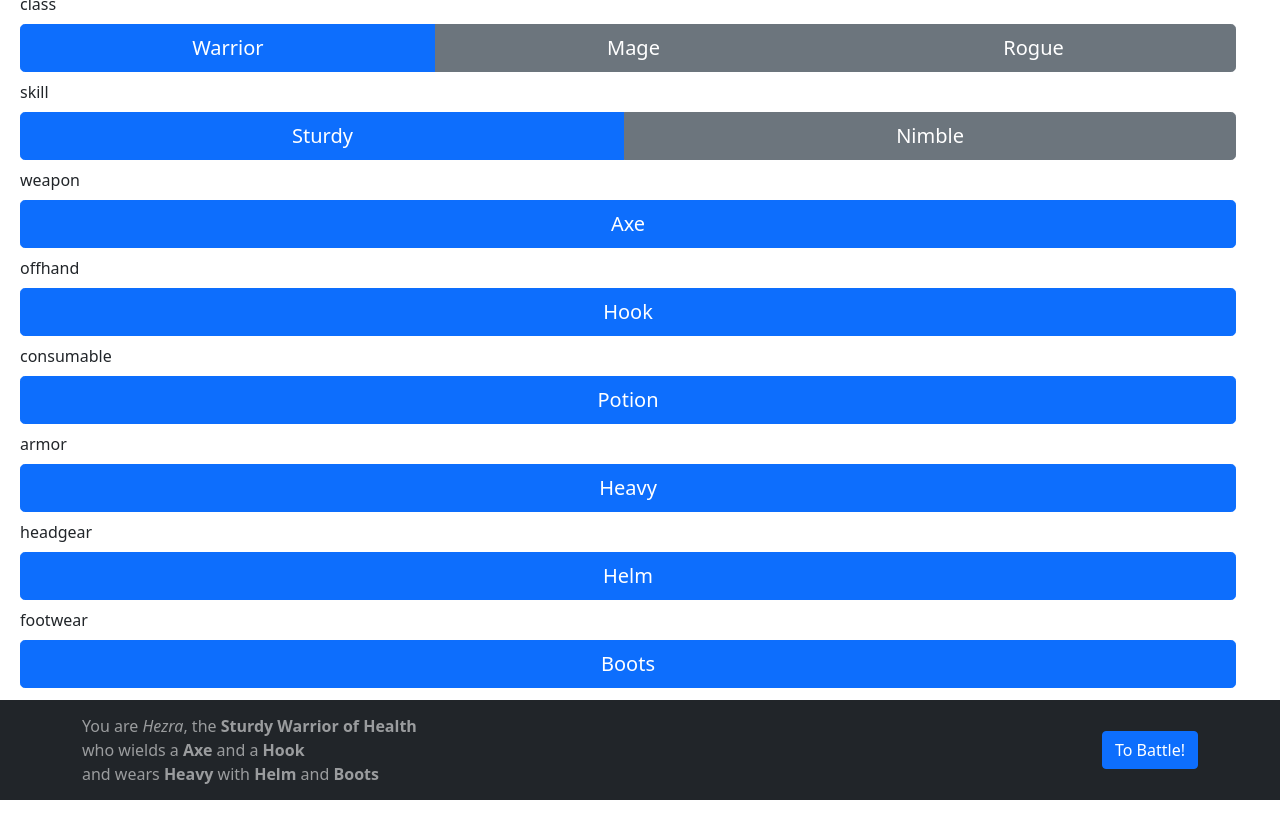
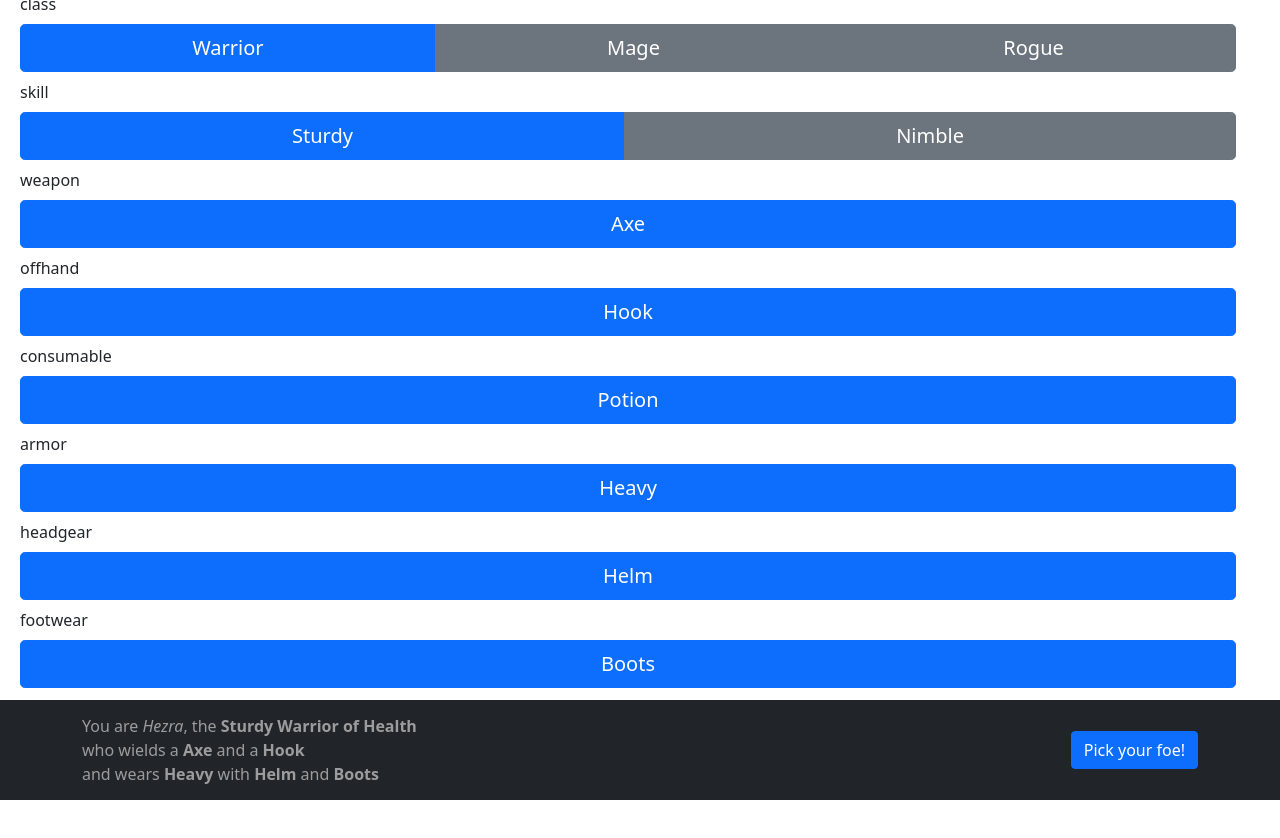
Before and after one commit to pakoito/buildmancer, a React (Create React App) app: page / in a window 1280 px wide. Shown: the top 838 px of the page. Built offline with nearby package versions, Linux system fonts and the light colour scheme.

Commit message:
Update copy

```diff
--- a/src/components/PlayerBuilder.tsx
+++ b/src/components/PlayerBuilder.tsx
@@ -68,7 +68,7 @@ const PlayerBuilder = ({ onSave }: { onSave: (player: Player) => void }) => {
         <Navbar fixed="bottom" bg="dark" variant="dark" style={{ maxHeight: '100px' }}>
           <Container>
             <Navbar.Text>You are <i onClick={() => setLore((lore) => ({ ...lore, name: randomName() }))}>{lore.name}</i>, the {displayType('skill')} {displayType('class')} {displayType('charm')}<br />who wields a {displayType('weapon')} and a {displayType('offhand')}<br />and wears {displayType('armor')} with {displayType('headgear')} and {displayType('footwear')}</Navbar.Text>
-            <Button type="submit">To Battle!</Button>
+            <Button type="submit">Pick your foe!</Button>
           </Container>
         </ Navbar>
       </Container >
```
